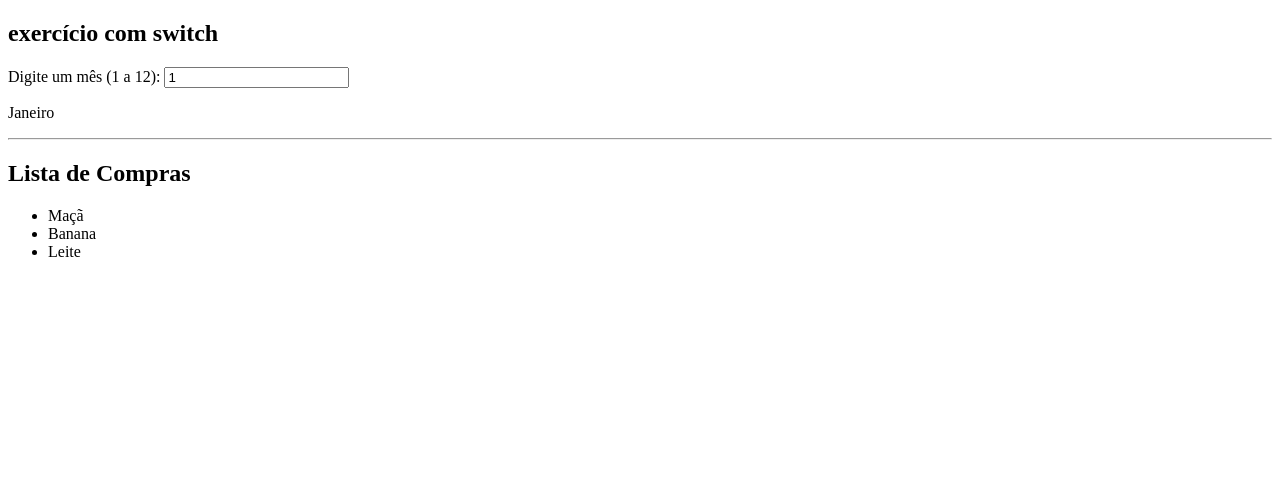
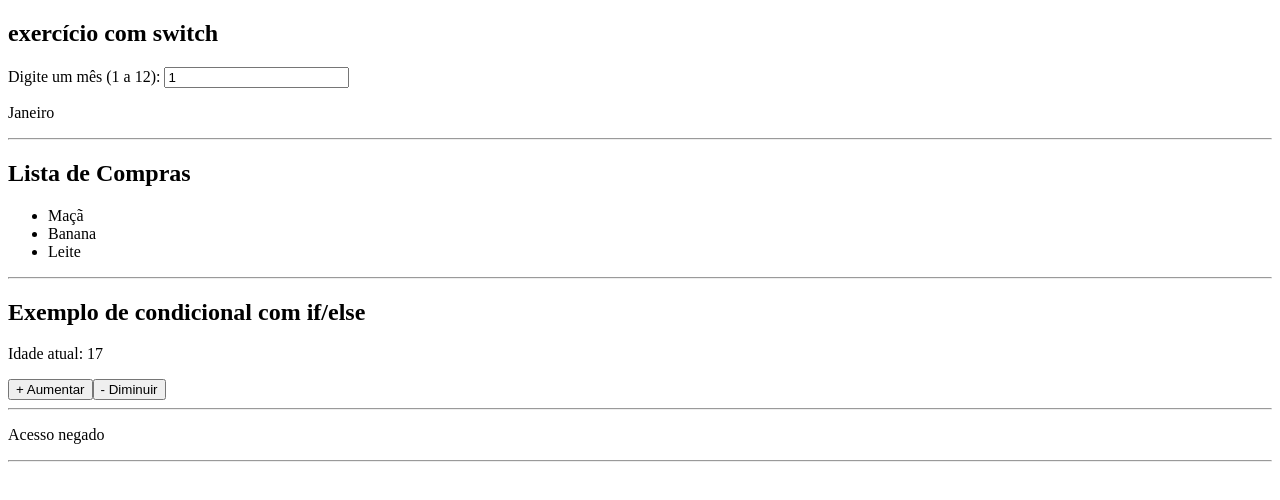
Before and after one commit to vieiraoliv/atv1-cp2, an Angular app: page / in a window 1280 px wide. Shown: the top 500 px of the page. Built offline with nearby package versions, Linux system fonts and the light colour scheme.

Commit message:
exercício 3
uso de if/else

```diff
--- a/src/app/app.component.html
+++ b/src/app/app.component.html
@@ -2,4 +2,7 @@
 <app-first-components></app-first-components>
 <hr>
 <app-lista-compras></app-lista-compras>
+<hr>
+<app-condicional-idade></app-condicional-idade>
+<hr>
 <router-outlet />
--- a/src/app/app.component.ts
+++ b/src/app/app.component.ts
@@ -2,11 +2,12 @@ import { Component } from '@angular/core';
 import { RouterOutlet } from '@angular/router';
 import { FirstComponentsComponent } from './components/first-components/first-components.component';
 import { ListaComprasComponent } from "./components/lista-compras/lista-compras.component";
+import { CondicionalIdadeComponent } from './components/condicional-idade/condicional-idade.component';
 
 @Component({
   selector: 'app-root',
   standalone: true,
-  imports: [RouterOutlet, FirstComponentsComponent, ListaComprasComponent],
+  imports: [RouterOutlet, FirstComponentsComponent, ListaComprasComponent,CondicionalIdadeComponent],
   templateUrl: './app.component.html',
   styleUrl: './app.component.css'
 })
--- /dev/null
+++ b/src/app/components/condicional-idade/condicional-idade.component.html
@@ -0,0 +1,14 @@
+<h2>Exemplo de condicional com if/else</h2>
+
+<p>Idade atual: {{ idade }}</p>
+
+<button (click)="incrementarIdade()">+ Aumentar</button>
+<button (click)="decrementarIdade()">- Diminuir</button>
+
+<hr />
+
+@if (idade >= 18) {
+  <p>Acesso permitido</p>
+} @else {
+  <p>Acesso negado</p>
+}
--- /dev/null
+++ b/src/app/components/condicional-idade/condicional-idade.component.ts
@@ -0,0 +1,23 @@
+import { Component } from '@angular/core';
+import { CommonModule } from '@angular/common';
+
+@Component({
+  selector: 'app-condicional-idade',
+  standalone: true,
+  imports: [CommonModule],
+  templateUrl: './condicional-idade.component.html',
+  styleUrls: ['./condicional-idade.component.css']
+})
+export class CondicionalIdadeComponent {
+  idade: number = 17;
+
+  incrementarIdade() {
+    this.idade++;
+  }
+
+  decrementarIdade() {
+    if (this.idade > 0) {
+      this.idade--;
+    }
+  }
+}
```
Also changed, not shown: src/app/components/condicional-idade/condicional-idade.component.css (added), 1 other file (tests, documents, lock files or other folders).
